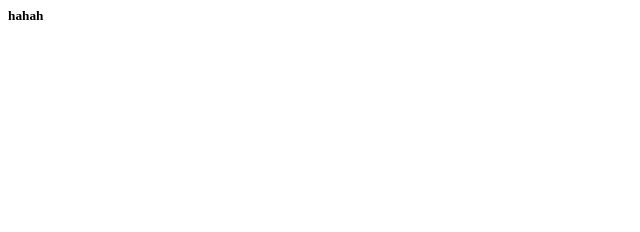
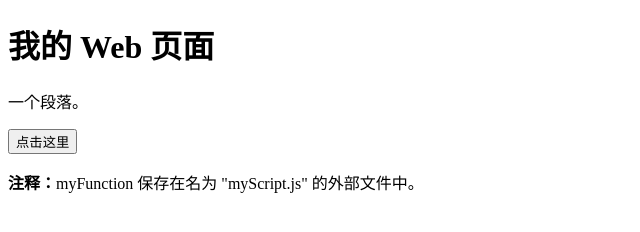
Before and after one commit to 1903514970/safe, a plain HTML site: page index.html in a window 1280 px wide. Shown: the whole page, without its empty margins (0-640 px from the left). Drawn offline with Linux system fonts and the light colour scheme.

Commit message:
第二次提交测试

```diff
--- a/index.html
+++ b/index.html
@@ -1,6 +1,16 @@
+<!DOCTYPE html>
+<html>
 <head>
-
+<meta charset="utf-8">
+<title>菜鸟教程(runoob.com)</title>
 </head>
 <body>
-<h5>hahah</h5>
+
+<h1>我的 Web 页面</h1>
+<p id="demo">一个段落。</p>
+<button type="button" onclick="myFunction()">点击这里</button>
+<p><b>注释：</b>myFunction 保存在名为 "myScript.js" 的外部文件中。</p>
+<script src="myScript.js"></script>
+
 </body>
+</html>
--- /dev/null
+++ b/myScript.js
@@ -0,0 +1,4 @@
+function myFunction()
+{
+    document.getElementById("demo").innerHTML="我的第一个 JavaScript 函数";
+}
```
